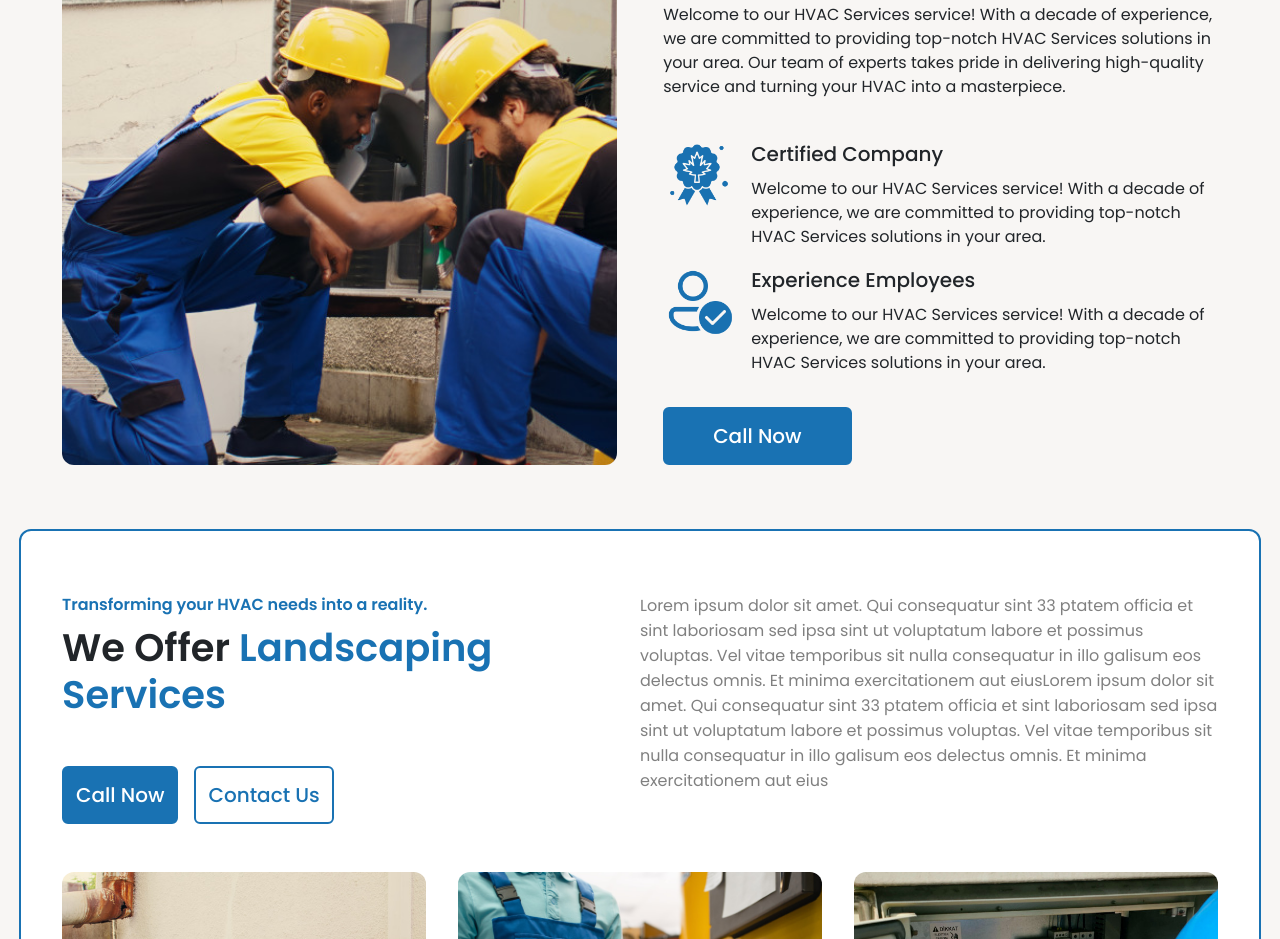
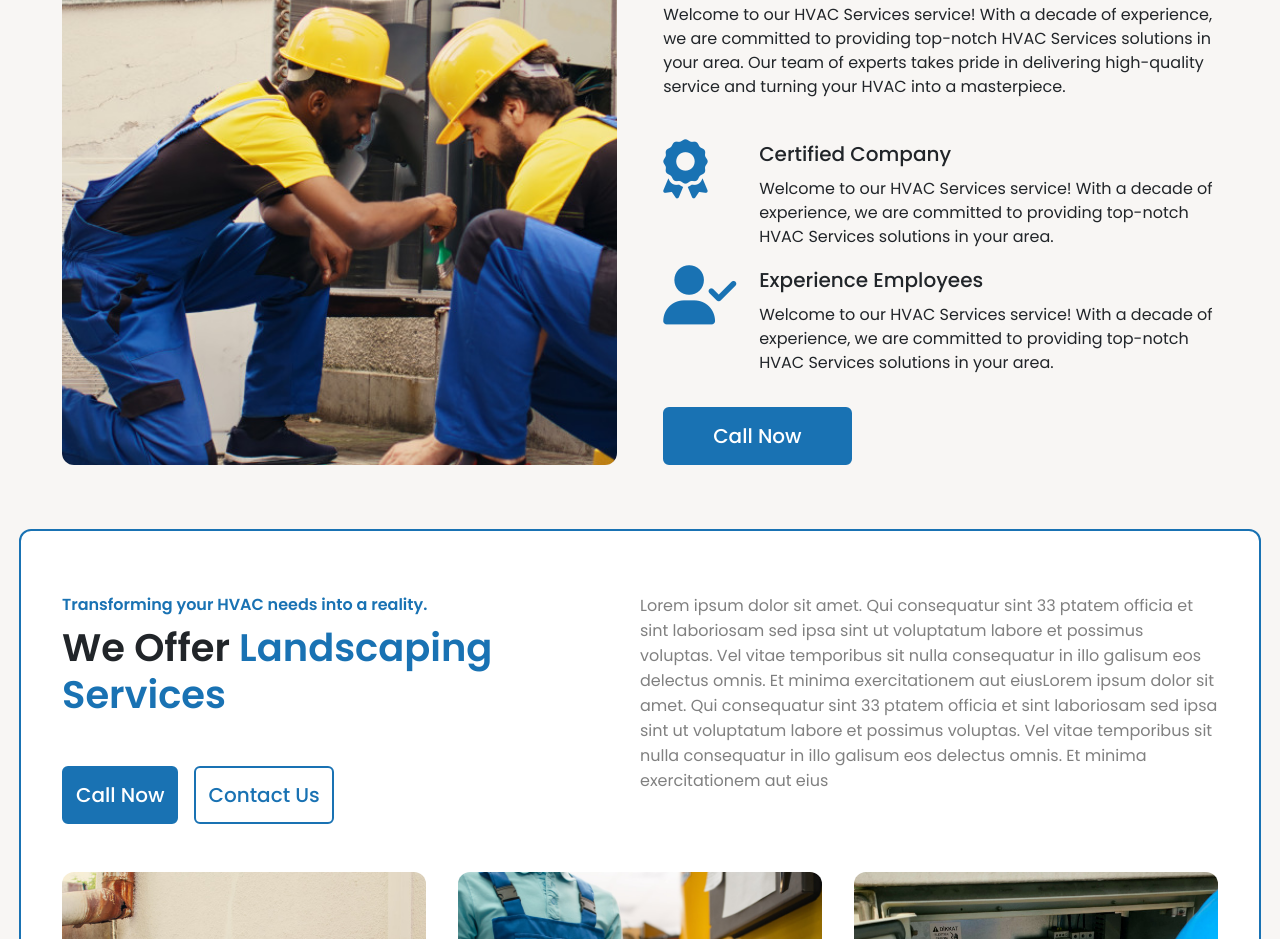
Before and after one commit to ZappySites/master-sparkles, a website: page index.html in a window 1280 px wide. Shown: the part 1411-2350 px from the top of the page. Drawn offline with nearby package versions, Linux system fonts and the light colour scheme.

Commit message:
fix: changed img to icon

```diff
--- a/css/index.css
+++ b/css/index.css
@@ -478,6 +478,7 @@ nav .container {
   margin-bottom: 1rem;
 }
 
+
 .about-us .about-us-flex .info-div .icon-div {
   margin-right: 1rem;
 }
@@ -485,6 +486,13 @@ nav .container {
 .about-us .about-us-flex .info-div .icon-div img {
   width: 4.5rem;
 }
+
+.about-us .about-us-flex .info-div .icon-div i {
+  font-size: 3.7rem;
+  color: var(--primary);
+  width: 5rem;
+}
+
 
 .about-us .about-us-flex .information .title {
   font-size: 20px;
@@ -869,7 +877,7 @@ nav .container {
   filter: grayscale(100%);
 }
 
-.testimonials .flex .testimonials-side .ratings-grid .ratings-card:hover{
+.testimonials .flex .testimonials-side .ratings-grid .ratings-card:hover {
   filter: inherit;
 }
 
@@ -1279,9 +1287,11 @@ footer a:hover {
   .service-modal .modal-body {
     flex-direction: column;
   }
+
   .service-modal .modal-body .img-div {
     width: 100%;
   }
+
   .service-modal .modal-body .info-div {
     width: 100%;
   }
--- a/index.html
+++ b/index.html
@@ -374,7 +374,7 @@
                     </p>
                     <div class="icon-description">
                         <div class="icon-div">
-                            <img src="/img/certified.png" alt="Certification">
+                            <i class="fa-solid fa-award"></i>
                         </div>
                         <div class="information">
                             <p class="title">Certified Company</p>
@@ -387,7 +387,7 @@
                     </div>
                     <div class="icon-description">
                         <div class="icon-div">
-                            <img src="/img/employee.png" alt="Employee">
+                            <i class="fa-solid fa-user-check"></i>
                         </div>
                         <div class="information">
                             <p class="title">Experience Employees</p>
```
